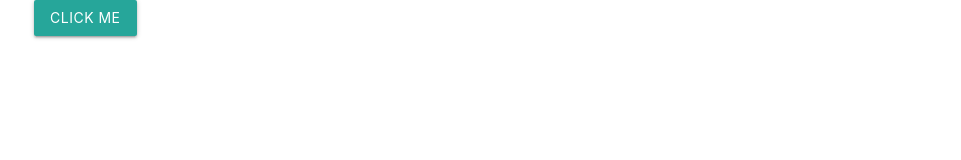
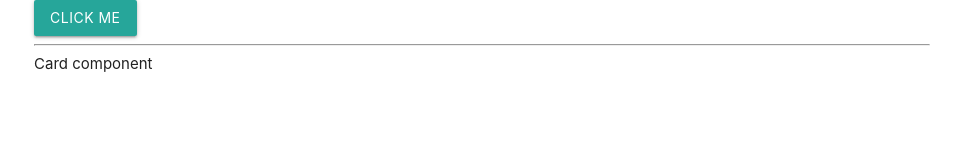
Before and after one commit to aobuhov/studyTypeScriptAdvanced, a website with bundled scripts: page index.html in a window 1280 px wide. Shown: the whole page, without its empty margins (158-1119 px from the left). Built offline with nearby package versions, Linux system fonts and the light colour scheme.

Commit message:
my decorator

```diff
--- a/index.html
+++ b/index.html
@@ -7,11 +7,13 @@
     <meta http-equiv="X-UA-Compatible" content="ie=edge">
     <link rel="stylesheet" href="https://cdnjs.cloudflare.com/ajax/libs/materialize/1.0.0/css/materialize.min.css">
     <title>Type script</title>
-    <script src="dist/decorators.js" defer></script>
+    <script src="dist/decorators2.js" defer></script>
 </head>
 <body>
 <div class="container">
-<button class="btn" id="bt"> click me</button>
+    <button class="btn" id="bt"> click me</button>
+    <hr>
+    <div id="card"></div>
 </div>
 </body>
 </html>
--- /dev/null
+++ b/src/decorators2.ts
@@ -0,0 +1,39 @@
+interface ComponentDecorator {
+    selector: string,
+    template: string
+}
+function FComponent(config: ComponentDecorator) {
+    return function <T extends {new(...args: any[]): object}>
+    (Constructor: T) {
+        return class extends Constructor{
+            constructor(...args: any) {
+                super(...args);
+                const el = document.querySelector(config.selector)
+                if (el) {
+                    el.innerHTML = config.template
+                } else {
+                    console.log('empty el!')
+                }
+            }
+        }
+    }
+}
+@FComponent({
+    selector: '#card',
+    template: `
+    <div id="card">
+        <div class="card-content">
+            <span class="card-title">Card component</span>
+        </div>
+    </div>
+    `
+})
+class CardComponent {
+    constructor(public name: string) {
+    }
+    logName(): void {
+        console.log(`component name: ${this.name}`)
+    }
+}
+
+const card = new CardComponent('My card component')
```
